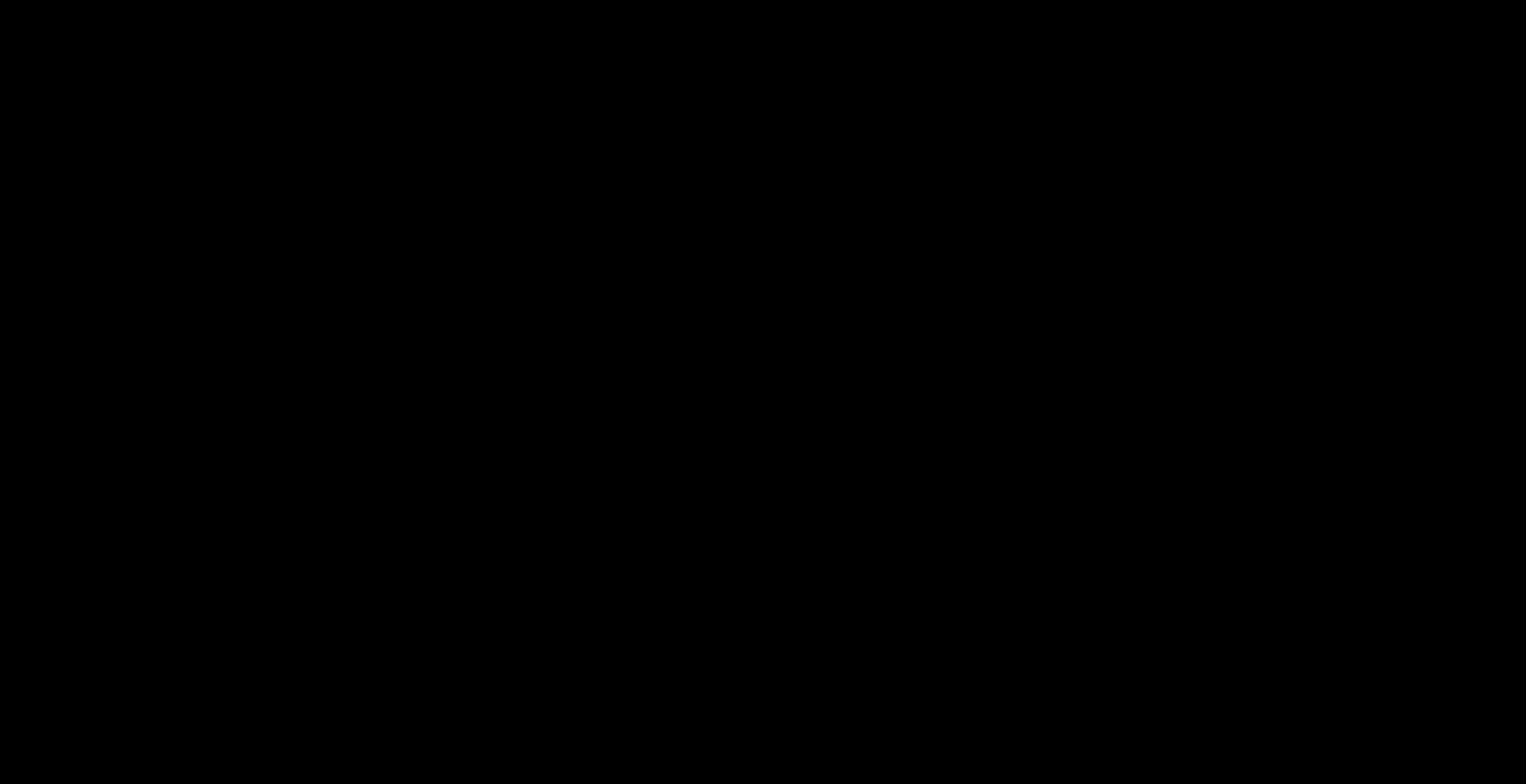
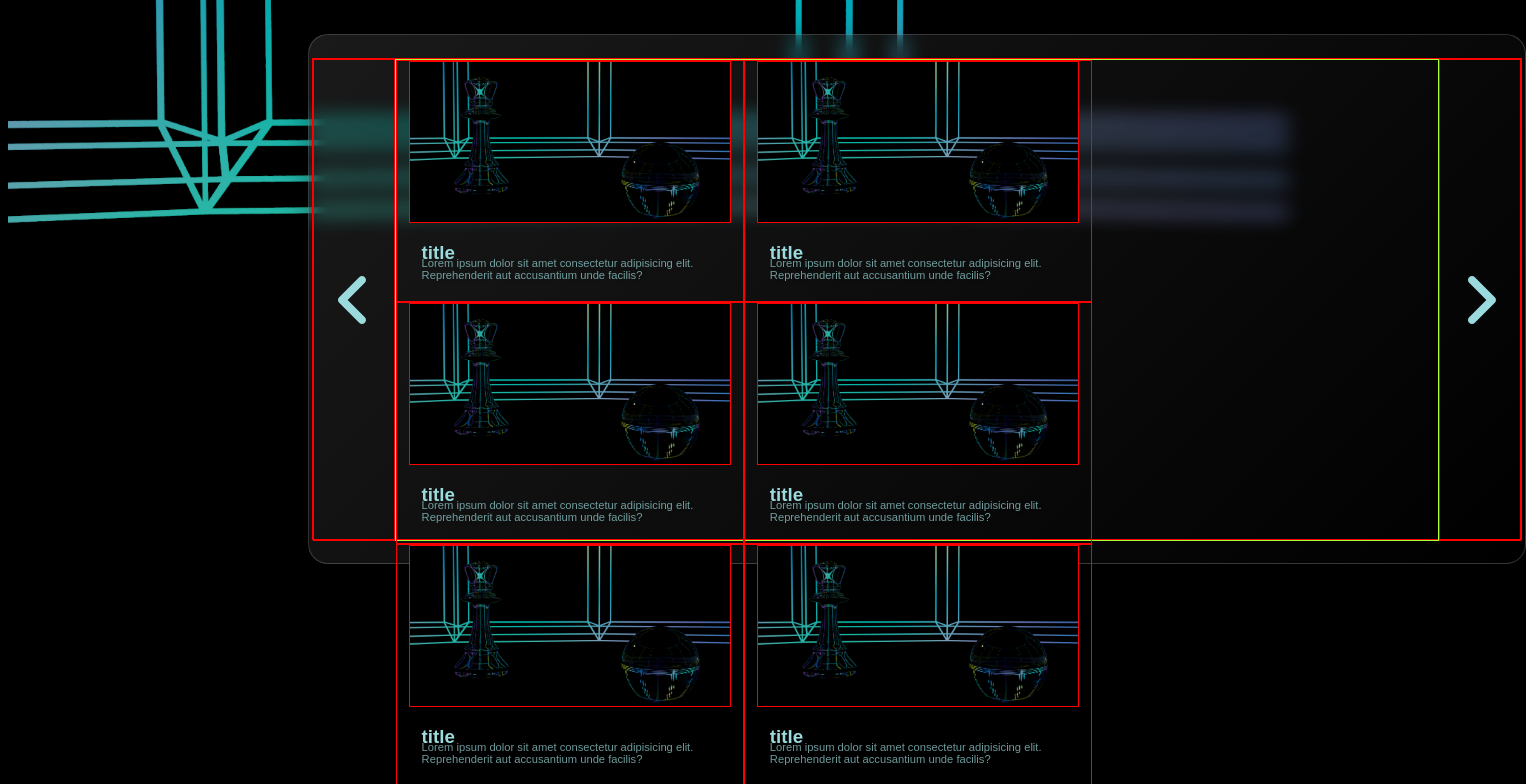
Before and after one commit to MKuART/portfolio, a React (Vite) app in the folder frontend/: page /gallery in a window 1280 px wide. Shown: the part 1024-1808 px from the top of the page, 1526 px wide, since content can reach past the window. Before the commit the page ends 906 px from the top, so only its background shows below. Built offline with nearby package versions, Linux system fonts and the light colour scheme; grey boxes are pictures that could not be loaded.

Commit message:
Gallery layout01

```diff
--- a/frontend/src/components/gallery/Gallery.jsx
+++ b/frontend/src/components/gallery/Gallery.jsx
@@ -1,9 +1,62 @@
 import React from 'react'
 import './gallery.css'
+import { FontAwesomeIcon } from '@fortawesome/react-fontawesome'
+import { faAngleLeft, faAngleRight } from '@fortawesome/free-solid-svg-icons'
 
 function Gallery() {
   return (
-    <div className='gallery-site' >Gallery</div>
+    <div className='gallery-bg'>
+      <div className='gallery-container' >
+        <div className='carussel-container'>
+          <div className='left-arrow'>
+            <FontAwesomeIcon className='arrows-icon' icon={faAngleLeft}/>
+          </div>
+
+          <div className='pics-container'>
+            <div className='pic-card project-one'>
+              <div className='pic-container'></div>
+              <h3>title</h3>
+              <p className='pic-disciption'>Lorem ipsum dolor sit amet consectetur adipisicing elit. Reprehenderit aut accusantium unde facilis?</p>
+              <div className='pic-discription'></div>
+            </div>
+            <div className='pic-card'>
+              <div className='pic-container'></div>
+              <h3>title</h3>
+              <p className='pic-disciption'>Lorem ipsum dolor sit amet consectetur adipisicing elit. Reprehenderit aut accusantium unde facilis?</p>
+              <div className='pic-discription'></div>
+            </div>
+            <div className='pic-card'>
+              <div className='pic-container'></div>
+              <h3>title</h3>
+              <p className='pic-disciption'>Lorem ipsum dolor sit amet consectetur adipisicing elit. Reprehenderit aut accusantium unde facilis?</p>
+              <div className='pic-discription'></div>
+            </div>
+            <div className='pic-card'>
+              <div className='pic-container'></div>
+              <h3>title</h3>
+              <p className='pic-disciption'>Lorem ipsum dolor sit amet consectetur adipisicing elit. Reprehenderit aut accusantium unde facilis?</p>
+              <div className='pic-discription'></div>
+            </div>
+            <div className='pic-card'>
+              <div className='pic-container'></div>
+              <h3>title</h3>
+              <p className='pic-disciption'>Lorem ipsum dolor sit amet consectetur adipisicing elit. Reprehenderit aut accusantium unde facilis?</p>
+              <div className='pic-discription'></div>
+            </div>
+            <div className='pic-card'>
+              <div className='pic-container'></div>
+              <h3>title</h3>
+              <p className='pic-disciption'>Lorem ipsum dolor sit amet consectetur adipisicing elit. Reprehenderit aut accusantium unde facilis?</p>
+              <div className='pic-discription'></div>
+            </div>
+          </div>
+
+          <div className='right-arrow'>
+          <FontAwesomeIcon className='arrows-icon' icon={faAngleRight}/>
+          </div>
+        </div>
+      </div>
+    </div>
   )
 }
 
--- a/frontend/src/components/gallery/gallery.css
+++ b/frontend/src/components/gallery/gallery.css
@@ -1,5 +1,77 @@
-.gellery-site {
-    height: 200px;
-    width: 200px;
+.gallery-bg {
+    width: 100%;
+    height: 100%;
+    background: url(../../assets/schachKugelBackground03.png);
+    background-size: cover;
+    position: absolute;
+}
+.gallery-container {
+    --cyan-text:  rgb(155, 219, 221, 1);
+    --cyan-border:  rgb(155, 219, 221, 0.18);
+    --black-bg: rgba(0,0,0,1);
+    color: var(--cyan-text);
+/*     background-color: aqua; */
+    margin-top: 250px;
+    margin-left: 300px;
+    height: 33rem;
+    width: 76rem;
+    z-index: 1;
+    background: linear-gradient(135deg, rgba(255,255,255,0.1), rgba(255,255,255,0));
+    backdrop-filter: blur(10px);
+    -webkit-backdrop-filter: blur(10px);
+    border-radius: 20px;
+    border: 1px solid rgba(255,255,255,0.18);
+    box-shadow: 0 8px 32px rgba(0,0,0,0.37);
+    display: flex;
+    justify-content: center;
+    align-items: center;
+}
+.carussel-container {
+    height: 30rem;
+    width: 75.5rem;
+    border: 1px solid red;
+    display: flex;
+}
+.left-arrow, .right-arrow {
+    height: 30rem;
+    width: 5rem;
+    border: 1px solid red;
+    display: flex;
+    justify-content: center;
+    align-items: center;
+}
+.pics-container {
+    height: 30rem;
+    width: 65.5rem;
+    border: 1px solid greenyellow;
+    display: flex;
+    flex-wrap: wrap;
+}
+.pic-card {
+    height: 15rem;
+    width: 21.64rem;
     border: 1px solid red;
 }
+.pic-container {
+    margin: auto;
+    height: 10rem;
+    width: 20rem;
+    border: 1px solid red;
+    background: url(../../assets/schachKugelSphareSchachDark01.png);
+    background-size: cover;
+}
+h3 {
+    margin-left: 25px;
+}
+.pic-disciption {
+    font-size: 0.7rem;
+    margin-left: 25px;
+
+}
+.arrows-icon {
+    font-size: 4rem;
+}
+
+.project-one {
+
+}
--- a/frontend/src/router/router.jsx
+++ b/frontend/src/router/router.jsx
@@ -11,6 +11,7 @@ export const router = createBrowserRouter([
             {
                 path: '/gallery',
                 element: <Gallery />
+
             },
             {
                 path: '/about',
```
